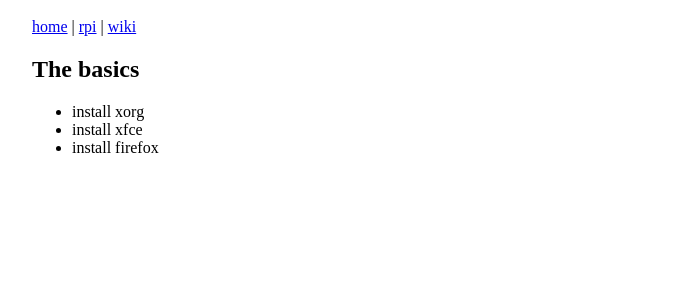
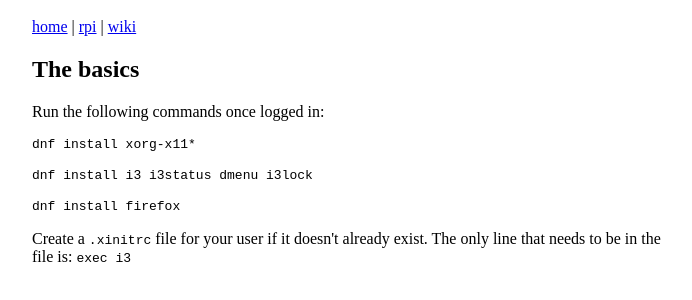
Before and after one commit to underground-software/rpi.pending.name, a plain HTML site: page docs/setup_guide.html in a window 1280 px wide. Shown: the part 40-340 px from the top of the page, without its empty margins (288-980 px from the left). Drawn offline with Linux system fonts and the light colour scheme.

```diff
--- a/docs/setup_guide.html
+++ b/docs/setup_guide.html
@@ -42,8 +42,13 @@ ga('send', 'pageview');
 <p><a href="https://pending.name">home</a> | <a href="index.html">rpi</a> | <a href="wiki.html">wiki</a></p>
 <h2>The basics</h2>
 
-<ul>
-<li>install xorg</li>
-<li>install xfce</li>
-<li>install firefox</li>
-</ul>
+<p>Run the following commands once logged in:</p>
+
+<p><code>dnf install xorg-x11*</code></p>
+
+<p><code>dnf install i3 i3status dmenu i3lock</code></p>
+
+<p><code>dnf install firefox</code></p>
+
+<p>Create a <code>.xinitrc</code> file for your user if it doesn't already exist.
+The only line that needs to be in the file is: <code>exec i3</code></p>
```
Also changed, not shown: docs/useful_links.html (+2 -0 lines), 1 other file.
